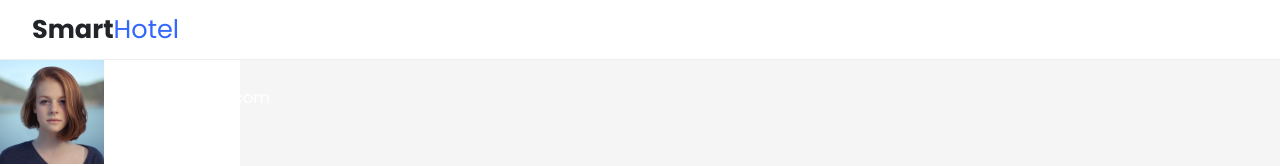
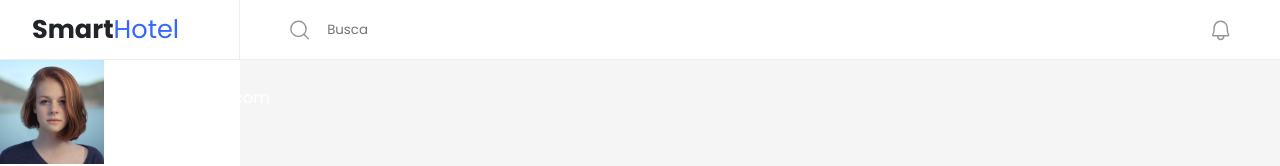
Before and after one commit to FabioPelagaggi/SmartHotel, a React (Vite) app: page / in a window 1280 px wide. Shown: the top 166 px of the page. Built offline with nearby package versions, Linux system fonts and the light colour scheme.

Commit message:
refactor header

```diff
--- a/src/components/Header/index.tsx
+++ b/src/components/Header/index.tsx
@@ -1,5 +1,6 @@
+import { Bell, MagnifyingGlass } from 'phosphor-react'
 import SmartHotelLogo from '../SmartHotelLogo'
-import { HeaderContainer, LogoContainer } from './styles'
+import { HeaderBar, HeaderContainer, Input, LogoContainer, SearchFieldContainer } from './styles'
 
 export default function Header() {
   return (
@@ -7,6 +8,17 @@ export default function Header() {
       <LogoContainer>
         <SmartHotelLogo />
       </LogoContainer>
+      <HeaderBar>
+        <SearchFieldContainer>
+          <MagnifyingGlass size={24} />
+          <Input
+            type={'text'}
+            name={'busca'}
+            placeholder={'Busca'}
+          />
+        </SearchFieldContainer>
+        <Bell size={24} />
+      </HeaderBar>
     </HeaderContainer>
   )
 }
--- a/src/components/Header/styles.ts
+++ b/src/components/Header/styles.ts
@@ -3,7 +3,6 @@ import styled from "styled-components";
 export const HeaderContainer = styled.header`
   display: flex;
   align-items: center;
-  padding: 0 2rem;
   width: 100vw;
   height: 60px;
   background-color: #ffffff;
@@ -11,5 +10,36 @@ export const HeaderContainer = styled.header`
 `;
 
 export const LogoContainer = styled.div`
+  display: flex;
+  align-items: center;
   width: 15rem;
+  height: 100%;
+  border-right: 0.1rem solid ${({ theme }) => theme.colors.gray[200]};
+  padding-left: 2rem;
+
 `;
+
+export const HeaderBar = styled.div`
+  display: flex;
+  align-items: center;
+  justify-content: space-between;
+  width: calc(100% - 15rem);
+  padding: 0 3rem;
+  height: 100%;
+  color: ${({ theme }) => theme.colors.gray[300]};
+`;
+
+export const SearchFieldContainer = styled.div`
+  height: 100%;
+  display: flex;
+  width: 100%;
+  align-items: center;
+`;
+
+export const Input = styled.input`
+  height: 100%;
+  width: 100%;
+  padding: 1rem 15rem 1rem 1rem;
+  border: none;
+  outline: none;
+`;
--- a/src/components/SmartHotelLogo/style.ts
+++ b/src/components/SmartHotelLogo/style.ts
@@ -1,9 +1,10 @@
 import styled from 'styled-components';
 
-export const SmartHotelSection = styled.div`
+export const SmartHotelSection = styled.a`
   font-size: 1.6rem;
   font-weight: 400;
   color: ${({ theme }) => theme.colors.blue.navi};
+  cursor: pointer;
 
   span {
     font-weight: bolder;
```
